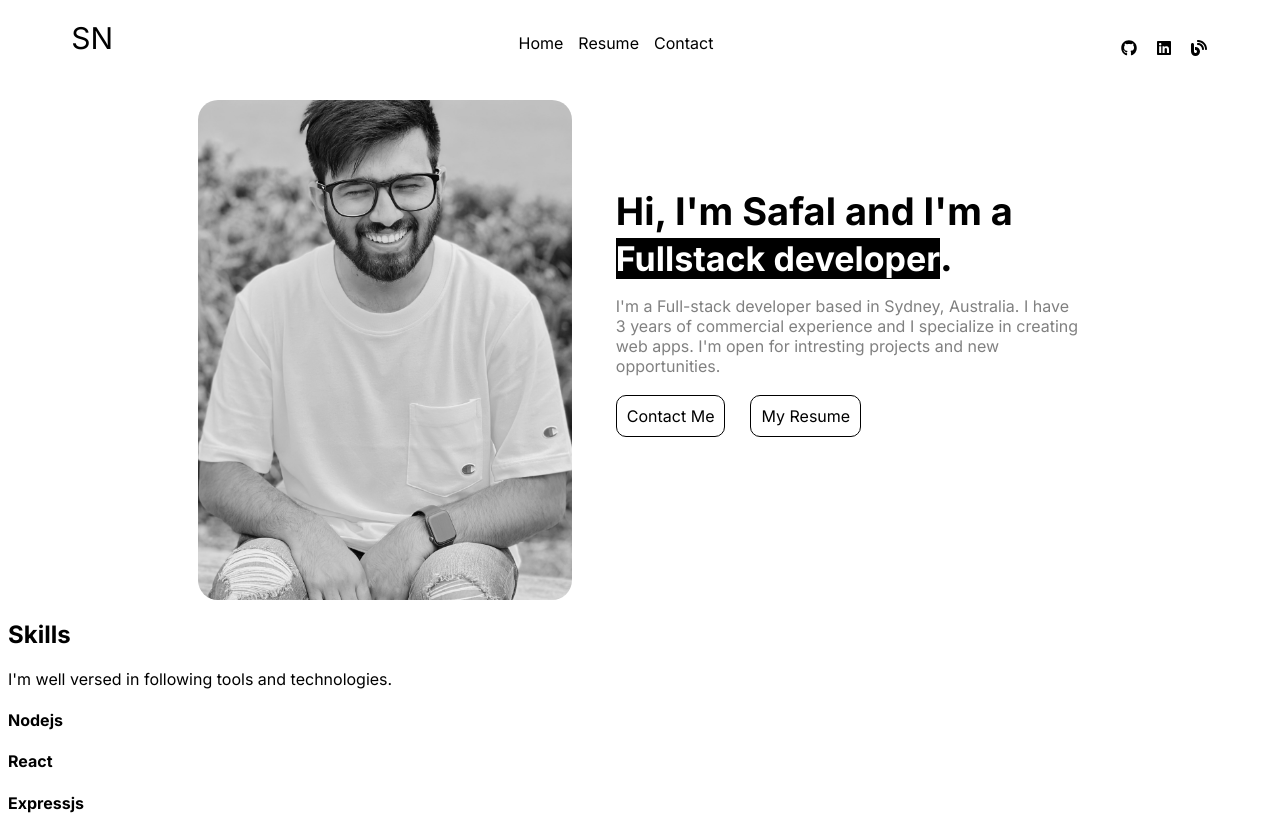
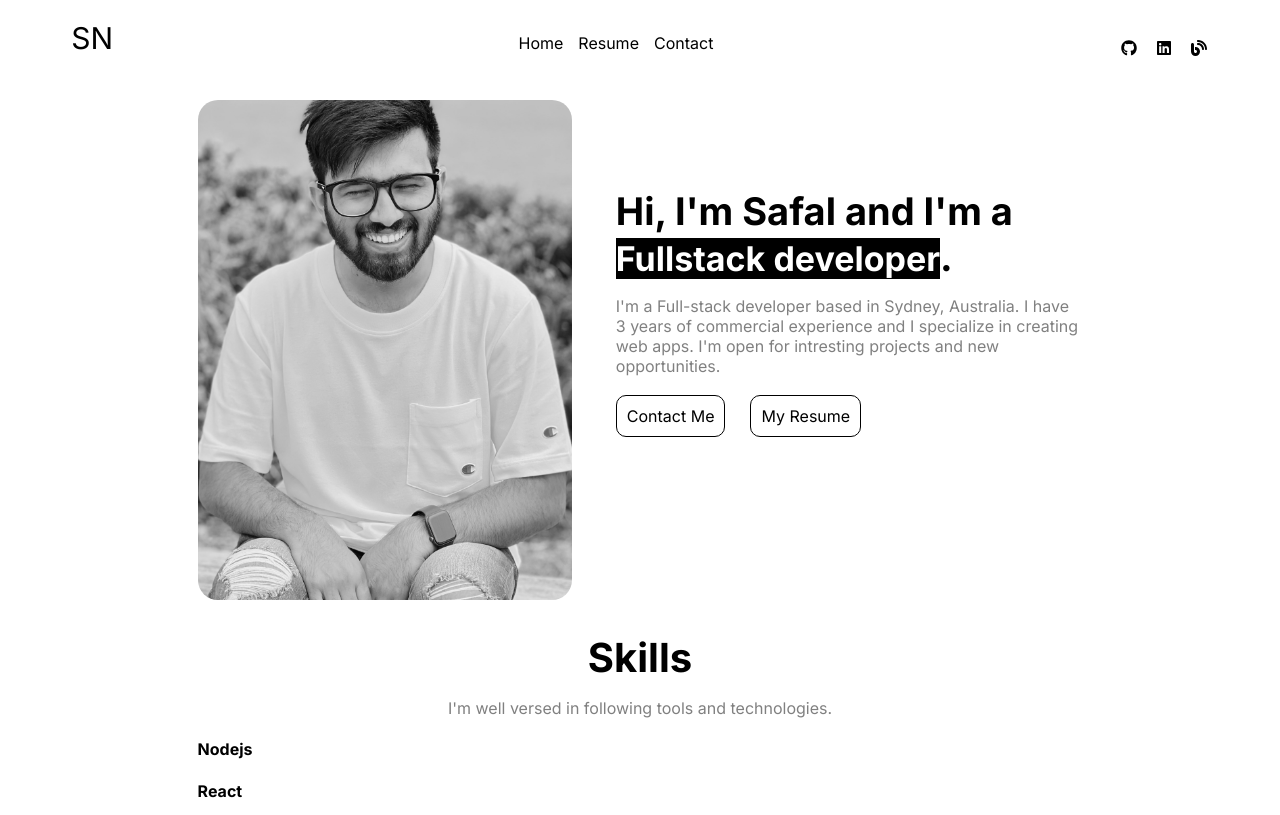
Before and after one commit to safalnpane/portfolio, a Next.js app: page / in a window 1280 px wide. Shown: the top 815 px of the page. Built offline with nearby package versions, Linux system fonts and the light colour scheme.

Commit message:
feat(*): add section styles

```diff
--- a/src/app/Skills.jsx
+++ b/src/app/Skills.jsx
@@ -16,9 +16,11 @@ export default function Skills() {
   ];
 
   return (
-    <section>
-      <h1>Skills</h1>
-      <p>I&apos;m well versed in following tools and technologies.</p>
+    <section className="section">
+      <h1 className="sectionTitle">Skills</h1>
+      <p className="sectionSubtitle">
+        I&apos;m well versed in following tools and technologies.
+      </p>
       <div>
         {mySkills.map((skill) => (
           <h4 key={skill}>{skill}</h4>
--- a/src/app/global.css
+++ b/src/app/global.css
@@ -3,6 +3,17 @@
 .section {
   width: 70%;
   margin: 0 auto;
+}
+
+.sectionTitle {
+  font-size: 40px;
+  text-align: center;
+  margin-bottom: 10px;
+}
+
+.sectionSubtitle {
+  color: gray;
+  text-align: center;
 }
 
 .button {
```
